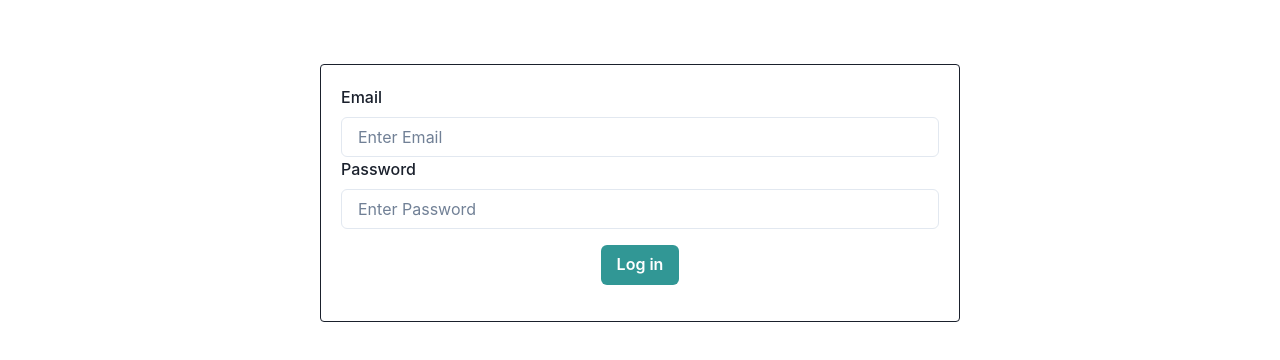
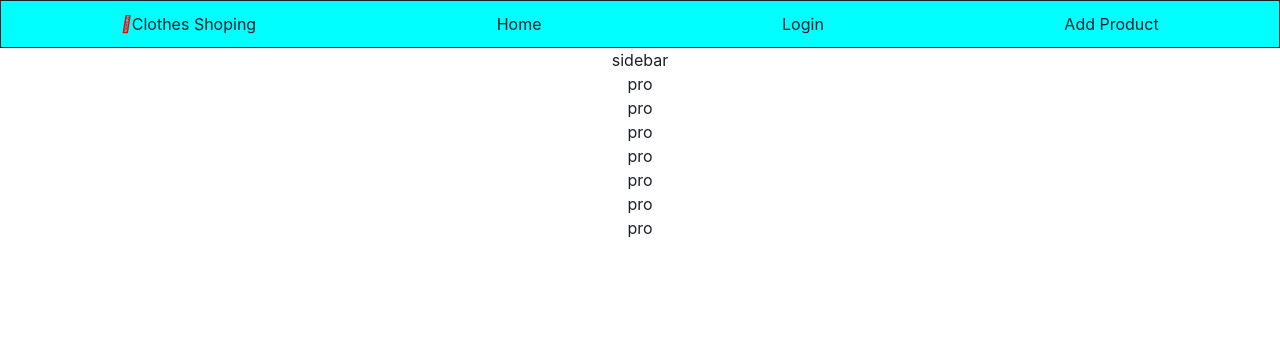
Before and after one commit to rahulrwt09/shoping, a React (Create React App) app: page / in a window 1280 px wide. Shown: the top 360 px of the page. Built offline with nearby package versions, Linux system fonts and the light colour scheme; data requests are answered from the project's data file.

Commit message:
create navbar

```diff
--- a/db.json
+++ b/db.json
@@ -56,5 +56,6 @@
       "gender": "female",
       "id": 10
     }
+
   ]
 }
--- a/public/index.html
+++ b/public/index.html
@@ -9,6 +9,7 @@
       name="description"
       content="Web site created using create-react-app"
     />
+    <link rel="stylesheet" href="https://cdnjs.cloudflare.com/ajax/libs/font-awesome/6.4.0/css/all.min.css" integrity="sha512-iecdLmaskl7CVkqkXNQ/ZH/XLlvWZOJyj7Yy7tcenmpD1ypASozpmT/E0iPtmFIB46ZmdtAc9eNBvH0H/ZpiBw==" crossorigin="anonymous" referrerpolicy="no-referrer" />
     <link rel="apple-touch-icon" href="%PUBLIC_URL%/logo192.png" />
     <!--
       manifest.json provides metadata used when your web app is installed on a
--- a/src/App.js
+++ b/src/App.js
@@ -1,7 +1,7 @@
 
 import './App.css';
-import ProductCard from './Coponents/ProductCard';
-import ProductList from './Coponents/ProductList';
+import ProductCard from './Components/ProductCard';
+import ProductList from './Components/ProductList';
 import Admin from './Pages/Admin';
 import HomePage from './Pages/HomePage';
 import Login from './Pages/Login';
@@ -12,8 +12,8 @@ import MainRoute from './Pages/MainRoute';
 function App() {
   return (
     <div className="App">
-    {/* <MainRoute/> */}
-       <Login/>
+    <MainRoute/>
+
     </div>
   );
 }
--- /dev/null
+++ b/src/Components/Navbar.jsx
@@ -0,0 +1,16 @@
+import React from 'react'
+import { Link } from 'react-router-dom'
+import "./navbar.css"
+
+const Navbar = () => {
+  return (
+    <div className='navbar'>
+     <h1><i class="fa-light fa-shirt" style={{ color: 'red' }}></i>Clothes Shoping </h1>
+     <Link to={"/"}>Home</Link>
+     <Link to={"/login"}>Login</Link>
+     <Link to={"/admin"}>Add Product</Link>
+    </div>
+  )
+}
+
+export default Navbar
--- a/src/Coponents/ProductCard.jsx
+++ b/src/Components/ProductCard.jsx
@@ -4,7 +4,7 @@ import ProductList from './ProductList'
 const ProductCard = () => {
   return (
     <div>
-
+  pro
     </div>
   )
 }
--- /dev/null
+++ b/src/Components/ProductList.jsx
@@ -0,0 +1,33 @@
+import React, { useEffect } from 'react'
+import { useDispatch, useSelector } from 'react-redux'
+import { getproduct } from '../Redux/ProductReducer/action';
+import ProductCard from './ProductCard';
+
+
+const ProductList = () => {
+  const dispatch= useDispatch();
+  const prodcuts = useSelector((store)=>{
+     return store.productreducer.products;
+  });
+  useEffect(()=>{
+    dispatch(getproduct);
+  }, [])
+  console.log(prodcuts)
+  return (
+    <div>
+       {/* {prodcuts.length>0 &&
+       prodcuts.map((el)=>{
+        return <ProductCard key={el.id} product={el}/>
+
+       })} */}
+       {prodcuts.length>0 && prodcuts.map((el)=>{
+        return <ProductCard key={el.id} product={el}/>
+      })
+
+
+      }
+    </div>
+  )
+}
+
+export default ProductList
--- /dev/null
+++ b/src/Components/navbar.css
@@ -0,0 +1,8 @@
+.navbar{
+    display: flex;
+   align-items: center;
+    justify-content: space-around;
+    border: 1px solid;
+   height: 3rem;
+   background-color:aqua;
+}
--- a/src/Coponents/Navbar.jsx
+++ /dev/null
@@ -1,11 +0,0 @@
-import React from 'react'
-
-const Navbar = () => {
-  return (
-    <div>
-      Navbar
-    </div>
-  )
-}
-
-export default Navbar
--- a/src/Coponents/ProductList.jsx
+++ /dev/null
@@ -1,13 +0,0 @@
-import React from 'react'
-
-
-const ProductList = () => {
-
-  return (
-    <div>
-
-    </div>
-  )
-}
-
-export default ProductList
--- a/src/Pages/HomePage.jsx
+++ b/src/Pages/HomePage.jsx
@@ -1,14 +1,18 @@
 import React from 'react'
-import Navbar from '../Coponents/Navbar'
-import ProductCard from '../Coponents/ProductCard'
-import ProductList from '../Coponents/ProductList'
-
+import Navbar from '../Components/Navbar'
+import ProductCard from '../Components/ProductCard'
+import ProductList from '../Components/ProductList'
+import SideBar from "../Components/SideBar"
 
 const HomePage = () => {
   return (
     <div>
-      <Navbar/>
+    <div><Navbar/></div>
+      <div>
+      <SideBar/>
       <ProductList/>
+      </div>
+
 
     </div>
   )
--- a/src/Redux/ProductReducer/action.jsx
+++ b/src/Redux/ProductReducer/action.jsx
@@ -28,14 +28,14 @@ export const addproduct =(payload)=>(disptach)=>{
 
 export const getproduct= (dispatch)=>{
    dispatch(productrequest());
-   axios.post("http://localhost:8080/products")
+   axios.get("http://localhost:8080/products")
    .then(
     (res)=>
     {
       dispatch(getproductssuccess(res.data))
     })
    .catch(
-    (err)=>{
+    ()=>{
       dispatch(productfailure())
     }
    )
```
Also changed, not shown: src/Components/SideBar.jsx (renamed from src/Coponents/SideBar.jsx).
